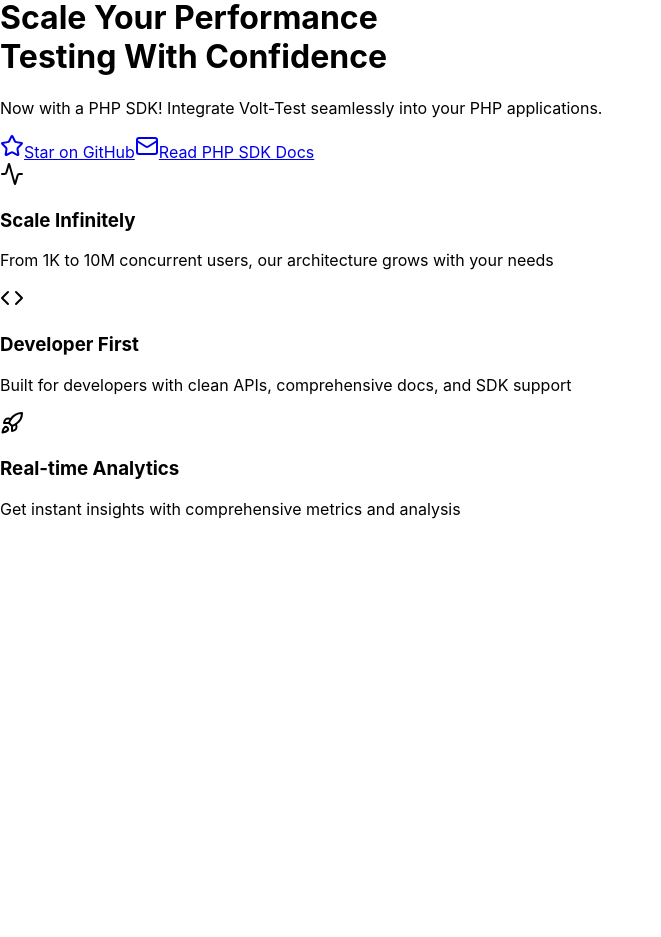
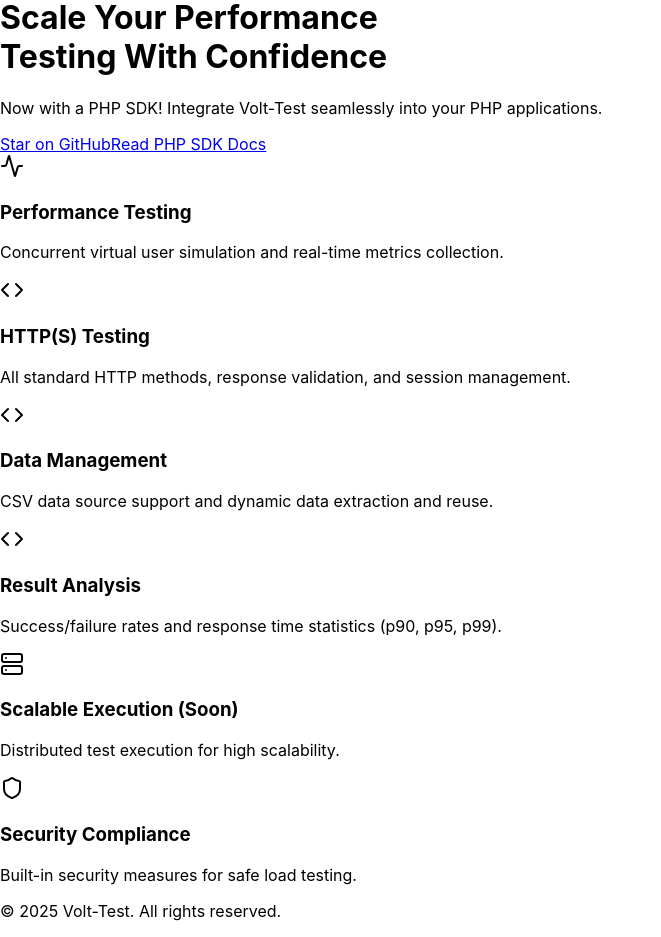
Before and after one commit to volt-test/volt-test-landing, a React (Create React App) app: page / in a window 1280 px wide. Shown: the part 280-1217 px from the top of the page, without its empty margins (0-661 px from the left). Before the commit the page ends 815 px from the top, so only its background shows below. Built offline with nearby package versions, Linux system fonts and the light colour scheme.

Commit message:
Update features

```diff
--- a/src/App.js
+++ b/src/App.js
@@ -1,5 +1,5 @@
 import React from 'react';
-import { Github, Rocket, Code, Activity, Mail, Star, Zap } from 'lucide-react';
+import { Github, Code, Activity, Zap, Server, Shield } from 'lucide-react';
 import LogoSmall from './img/logo-180-60.svg';
 import LogoLarge from './img/logo-400.svg';
 
@@ -50,11 +50,9 @@
                         </p>
                         <div className="flex justify-center space-x-4">
                             <a href="https://github.com/volt-test/php-sdk" className="flex items-center px-8 py-4 bg-gradient-to-r from-blue-500 to-blue-600 text-white rounded-lg hover:from-blue-600 hover:to-blue-700 transition-all">
-                                <Star className="w-5 h-5 mr-2" />
                                 Star on GitHub
                             </a>
                             <a href="https://php.volt-test.com" className="flex items-center px-8 py-4 bg-gray-800 text-white rounded-lg hover:bg-gray-700 transition-colors border border-gray-700">
-                                <Mail className="w-5 h-5 mr-2" />
                                 Read PHP SDK Docs
                             </a>
                         </div>
@@ -62,31 +60,54 @@
                 </div>
             </div>
 
-            {/* Key Features */}
+            {/* PHP SDK Key Features */}
             <div className="py-20 bg-gray-800/50" id="features">
                 <div className="max-w-7xl mx-auto px-4 sm:px-6 lg:px-8">
                     <div className="grid md:grid-cols-3 gap-8">
                         <FeatureCard
                             icon={<Activity className="w-6 h-6 text-blue-400" />}
-                            title="Scale Infinitely"
-                            description="From 1K to 10M concurrent users, our architecture grows with your needs"
+                            title="Performance Testing"
+                            description="Concurrent virtual user simulation and real-time metrics collection."
                             gradient="from-blue-500/20 to-blue-600/20"
                         />
                         <FeatureCard
                             icon={<Code className="w-6 h-6 text-yellow-400" />}
-                            title="Developer First"
-                            description="Built for developers with clean APIs, comprehensive docs, and SDK support"
+                            title="HTTP(S) Testing"
+                            description="All standard HTTP methods, response validation, and session management."
                             gradient="from-yellow-500/20 to-yellow-600/20"
                         />
                         <FeatureCard
-                            icon={<Rocket className="w-6 h-6 text-blue-400" />}
-                            title="Real-time Analytics"
-                            description="Get instant insights with comprehensive metrics and analysis"
-                            gradient="from-blue-500/20 to-blue-600/20"
+                            icon={<Code className="w-6 h-6 text-green-400" />}
+                            title="Data Management"
+                            description="CSV data source support and dynamic data extraction and reuse."
+                            gradient="from-green-500/20 to-green-600/20"
+                        />
+                        <FeatureCard
+                            icon={<Code className="w-6 h-6 text-red-400" />}
+                            title="Result Analysis"
+                            description="Success/failure rates and response time statistics (p90, p95, p99)."
+                            gradient="from-red-500/20 to-red-600/20"
+                        />
+                        <FeatureCard
+                            icon={<Server className="w-6 h-6 text-indigo-400" />}
+                            title="Scalable Execution (Soon)"
+                            description="Distributed test execution for high scalability."
+                            gradient="from-indigo-500/20 to-indigo-600/20"
+                        />
+                        <FeatureCard
+                            icon={<Shield className="w-6 h-6 text-teal-400" />}
+                            title="Security Compliance"
+                            description="Built-in security measures for safe load testing."
+                            gradient="from-teal-500/20 to-teal-600/20"
                         />
                     </div>
                 </div>
             </div>
+
+            {/* Footer */}
+            <footer className="py-8 bg-gray-900 text-center text-gray-400">
+                <p>&copy; 2025 Volt-Test. All rights reserved.</p>
+            </footer>
         </div>
     );
 }
```
